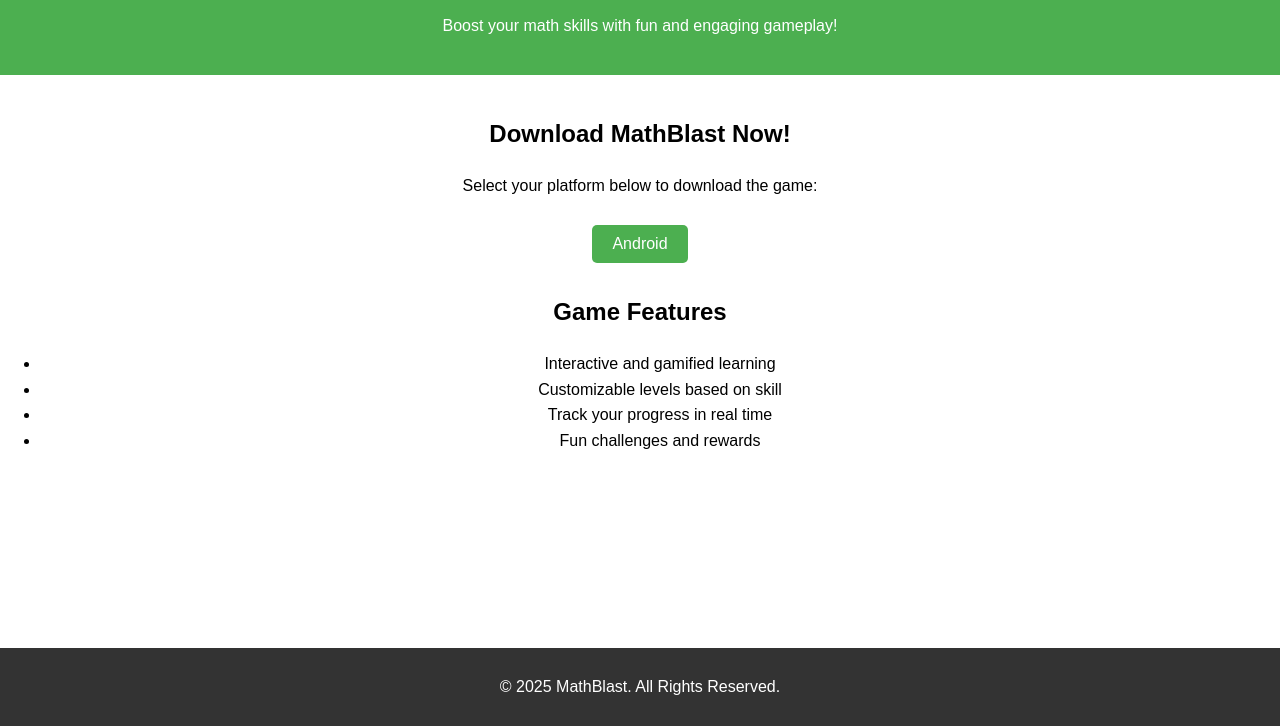
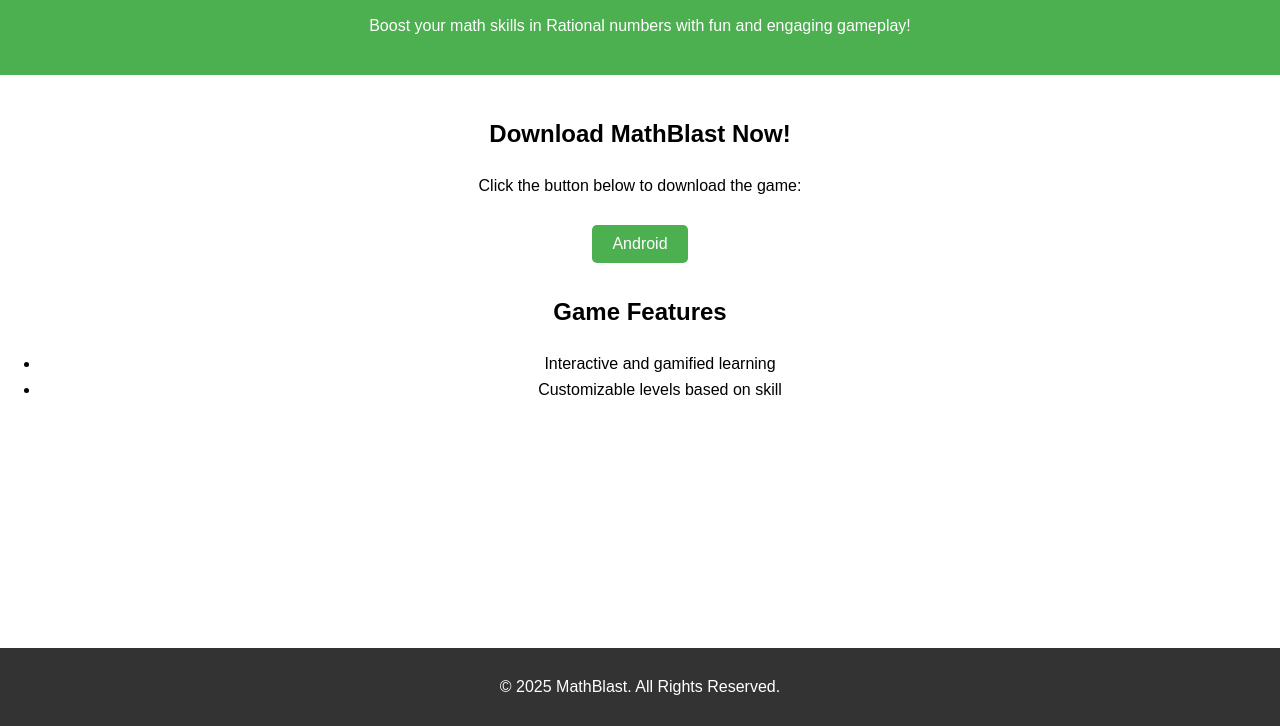
Before and after one commit to Math-Blast/n, a plain HTML site: page index.html in a window 1280 px wide. Shown: the part 74-800 px from the top of the page. Drawn offline with Linux system fonts and the light colour scheme.

Commit message:
Update index.html

```diff
--- a/index.html
+++ b/index.html
@@ -10,14 +10,14 @@
     <header>
         <div class="container">
             <h1>MathBlast</h1>
-            <p>Boost your math skills with fun and engaging gameplay!</p>
+            <p>Boost your math skills in Rational numbers with fun and engaging gameplay!</p>
         </div>
     </header>
 
     <main>
         <section class="download-section">
             <h2>Download MathBlast Now!</h2>
-            <p>Select your platform below to download the game:</p>
+            <p>Click the button below to download the game:</p>
             <div class="platform-buttons">
 
                 <button onclick="downloadGame('android')">Android</button>
@@ -30,8 +30,7 @@
             <ul>
                 <li>Interactive and gamified learning</li>
                 <li>Customizable levels based on skill</li>
-                <li>Track your progress in real time</li>
-                <li>Fun challenges and rewards</li>
+
             </ul>
         </section>
     </main>
```
